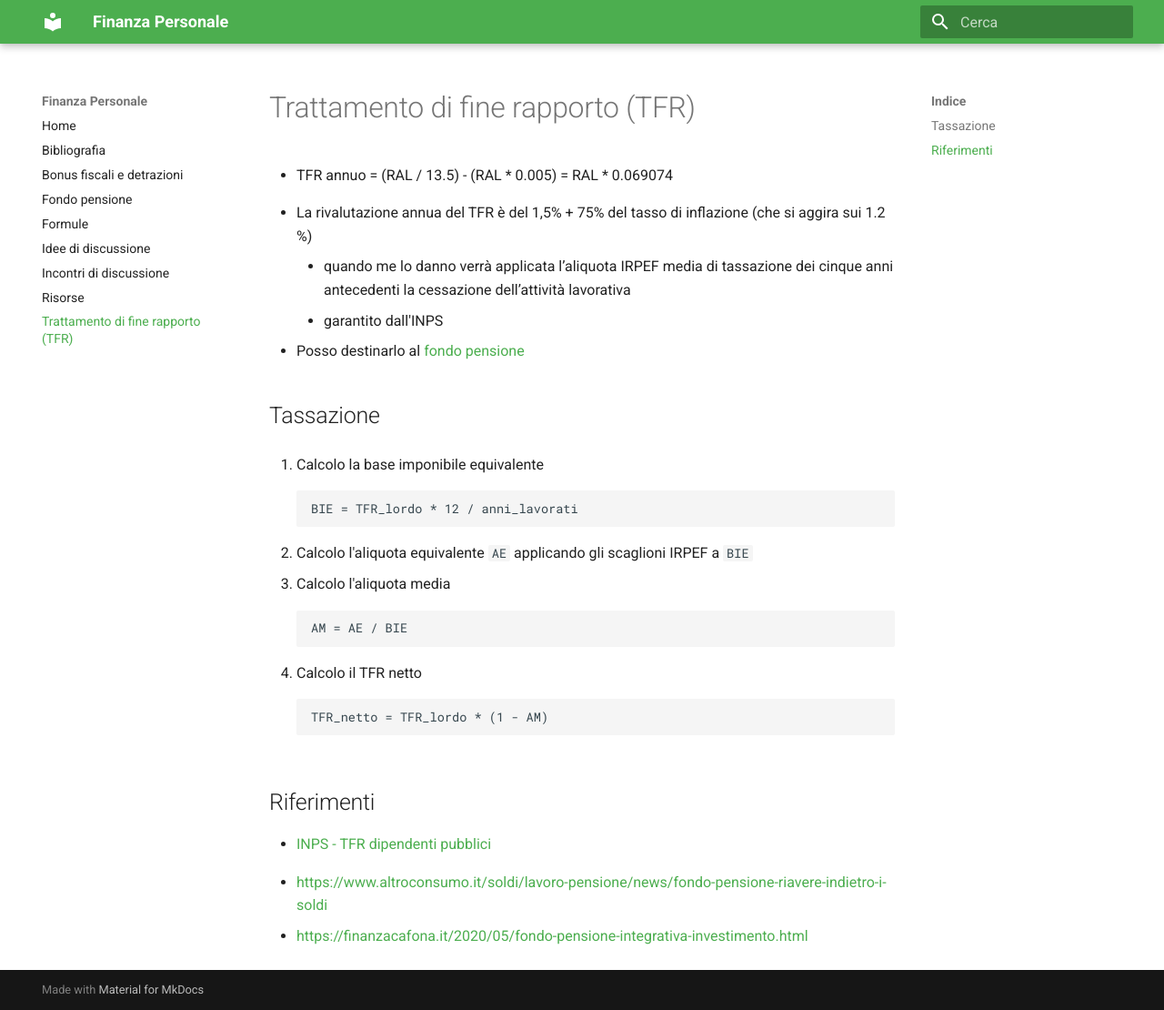
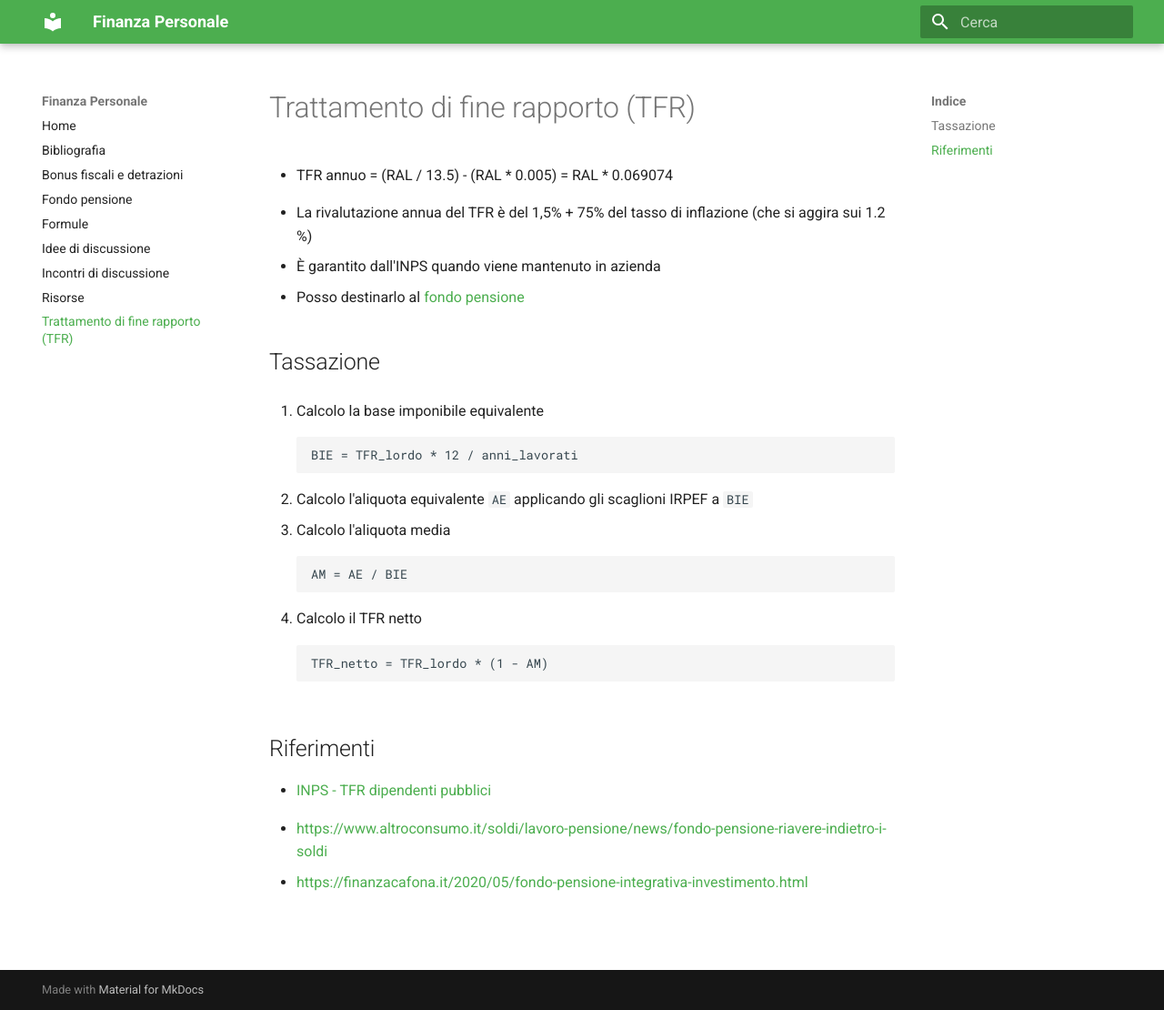
Before and after one commit to simgunz/wiki-finanza-personale, an MkDocs documentation site: the page built from docs/tfr.md, in a window 1280 px wide and 1110 px high. Shown: the whole window at 91% size. Built offline with MkDocs 1.6.1 and Material for MkDocs 9.7.7, drawn with Linux system fonts in a browser that asks for light colours.

Commit message:
Sistemato errore in pagina TFR

```diff
--- a/docs/tfr.md
+++ b/docs/tfr.md
@@ -6,8 +6,7 @@
 
 
 -  La rivalutazione annua del TFR è del 1,5% + 75% del tasso di inflazione (che si aggira sui 1.2 %)
-  - quando me lo danno verrà applicata l’aliquota IRPEF media di tassazione dei cinque anni antecedenti la cessazione dell’attività lavorativa
-  - garantito dall'INPS
+-  È garantito dall'INPS quando viene mantenuto in azienda
 - Posso destinarlo al [fondo pensione](fondo-pensione.md)
 
 ## Tassazione
```
